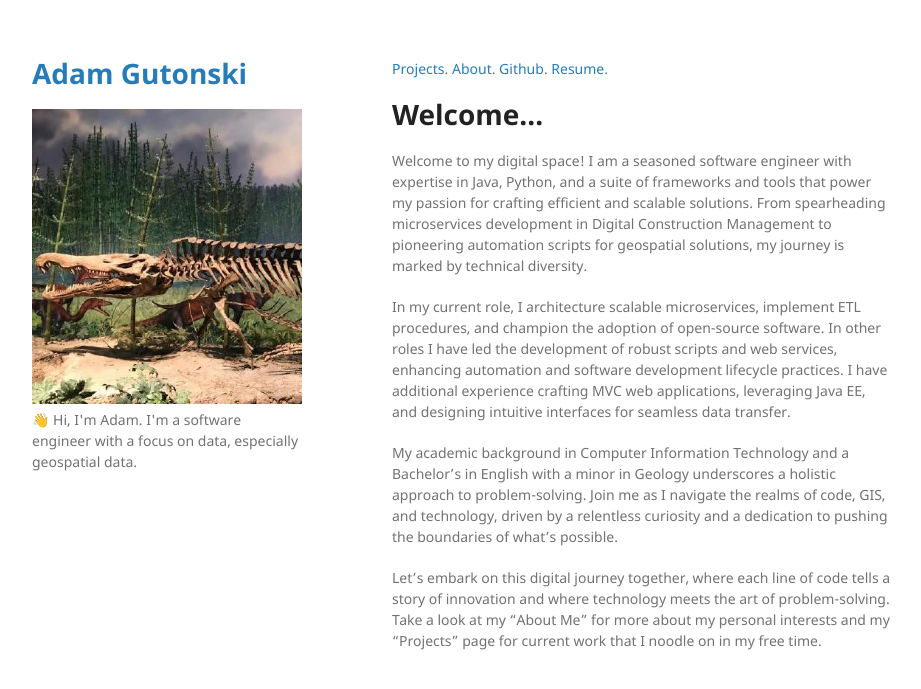
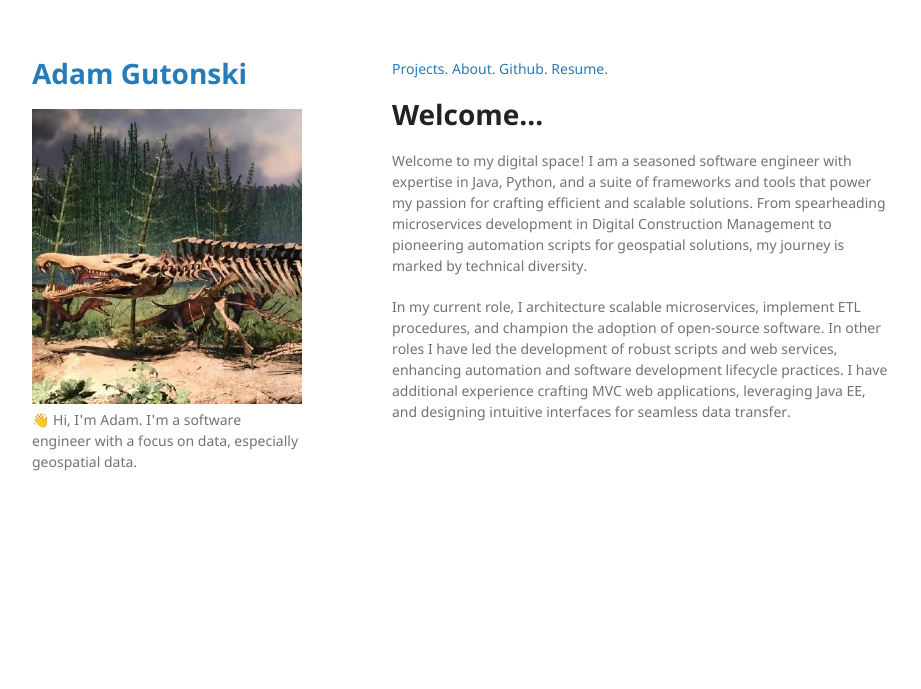
Before and after one commit to adamgutons/portfolio, a Jekyll site: the page built from index.md, in a window 1280 px wide. Shown: the top 689 px of the page, without its empty margins (178-1099 px from the left). Built offline with Jekyll 4.4.1, drawn with Linux system fonts in a browser that asks for light colours.

Commit message:
remove extra text

```diff
--- a/index.md
+++ b/index.md
@@ -19,11 +19,3 @@ In my current role, I architecture scalable microservices, implement ETL procedu
 adoption of open-source software. In other roles I have led the development of robust scripts and web services,
 enhancing automation and software development lifecycle practices. I have additional experience crafting
 MVC web applications, leveraging Java EE, and designing intuitive interfaces for seamless data transfer.
-
-My academic background in Computer Information Technology and a Bachelor's in English with a minor in Geology
-underscores a holistic approach to problem-solving. Join me as I navigate the realms of code, GIS, and technology,
-driven by a relentless curiosity and a dedication to pushing the boundaries of what's possible.
-
-Let's embark on this digital journey together, where each line of code tells a story of innovation and where technology
-meets the art of problem-solving.  Take a look at my "About Me" for more about my personal interests and my "Projects"
-page for current work that I noodle on in my free time.
```
